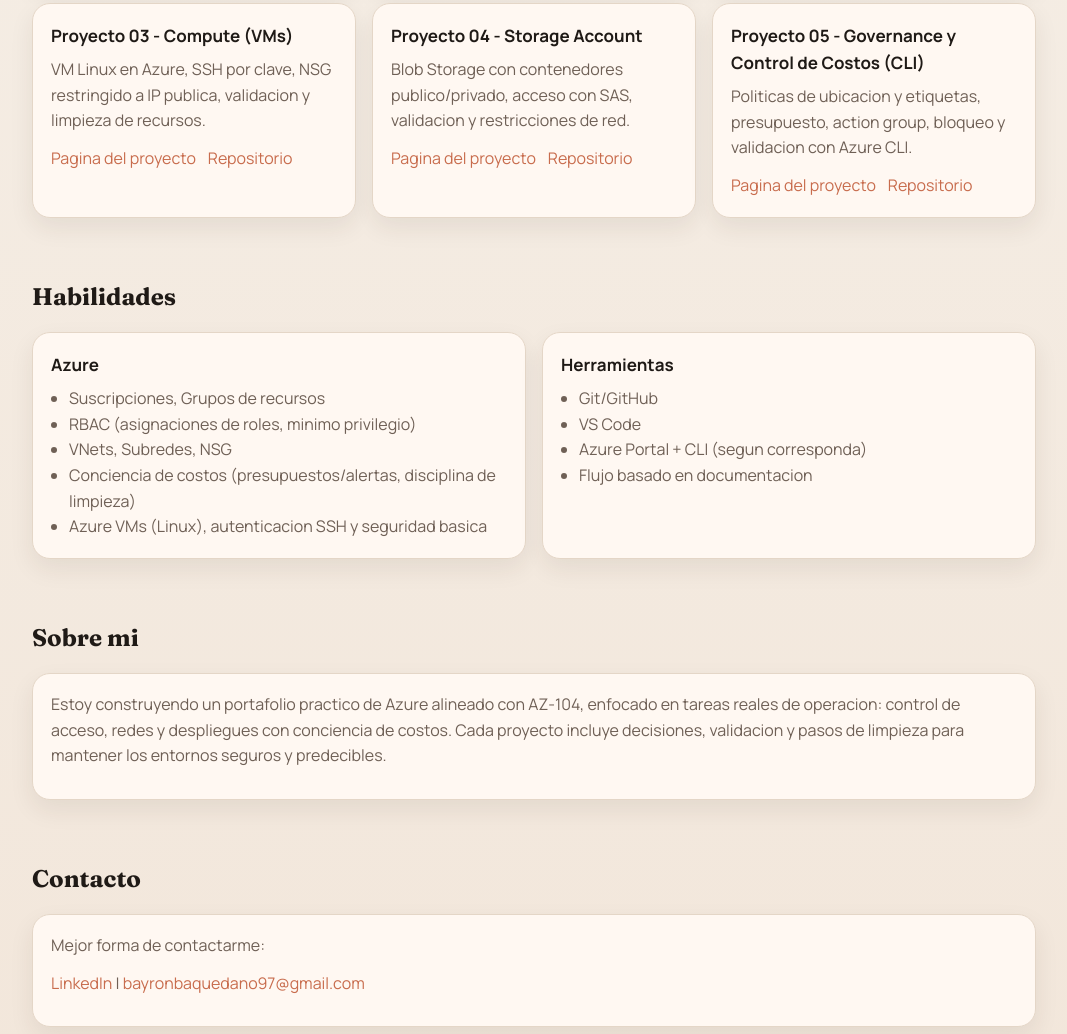
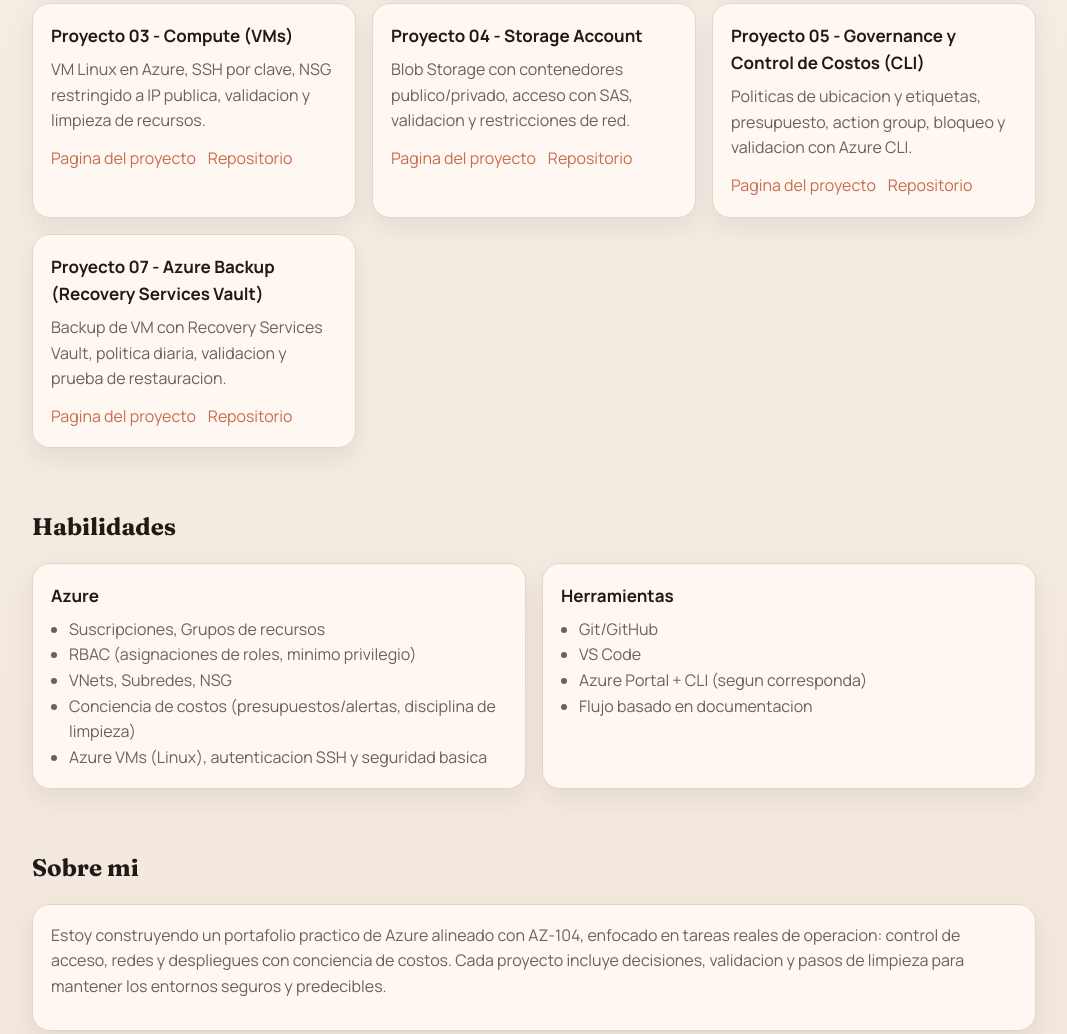
Before and after one commit to BayronBaquedano/cloud-portfolio, a plain HTML site: page index.html in a window 1280 px wide. Shown: the part 944-1978 px from the top of the page, without its empty margins (106-1173 px from the left). Drawn offline with Linux system fonts and the light colour scheme.

Commit message:
proyecto 07

```diff
--- a/index.html
+++ b/index.html
@@ -106,6 +106,15 @@
             <a href="https://github.com/BayronBaquedano/azure-az104-portfolio" target="_blank" rel="noreferrer" data-i18n="repo">Repositorio</a>
           </div>
         </article>
+
+        <article class="card">
+          <h3 data-i18n="project_07_title">Proyecto 07 - Azure Backup (Recovery Services Vault)</h3>
+          <p data-i18n="project_07_desc">Backup de VM con Recovery Services Vault, politica diaria, validacion y prueba de restauracion.</p>
+          <div class="card-links">
+            <a href="https://github.com/BayronBaquedano/azure-az104-portfolio/tree/main/07-backup-dr" data-i18n="project_page">Pagina del proyecto</a>
+            <a href="https://github.com/BayronBaquedano/azure-az104-portfolio" target="_blank" rel="noreferrer" data-i18n="repo">Repositorio</a>
+          </div>
+        </article>
       </div>
     </section>
 
@@ -186,6 +195,8 @@
         project_04_desc: "Blob Storage con contenedores publico/privado, acceso con SAS, validacion y restricciones de red.",
         project_05_title: "Proyecto 05 - Governance y Control de Costos (CLI)",
         project_05_desc: "Politicas de ubicacion y etiquetas, presupuesto, action group, bloqueo y validacion con Azure CLI.",
+        project_07_title: "Proyecto 07 - Azure Backup (Recovery Services Vault)",
+        project_07_desc: "Backup de VM con Recovery Services Vault, politica diaria, validacion y prueba de restauracion.",
         project_page: "Pagina del proyecto",
         repo: "Repositorio",
         skills_title: "Habilidades",
@@ -224,6 +235,8 @@
         project_04_desc: "Blob Storage with public/private containers, SAS access, validation, and network restrictions.",
         project_05_title: "Project 05 - Governance & Cost Control (CLI)",
         project_05_desc: "Location/tag policies, budget, action group, resource lock, and validation with Azure CLI.",
+        project_07_title: "Project 07 - Azure Backup (Recovery Services Vault)",
+        project_07_desc: "VM backup with Recovery Services Vault, daily policy, validation, and restore test.",
         project_page: "Project page",
         repo: "Repo",
         skills_title: "Skills",
```
